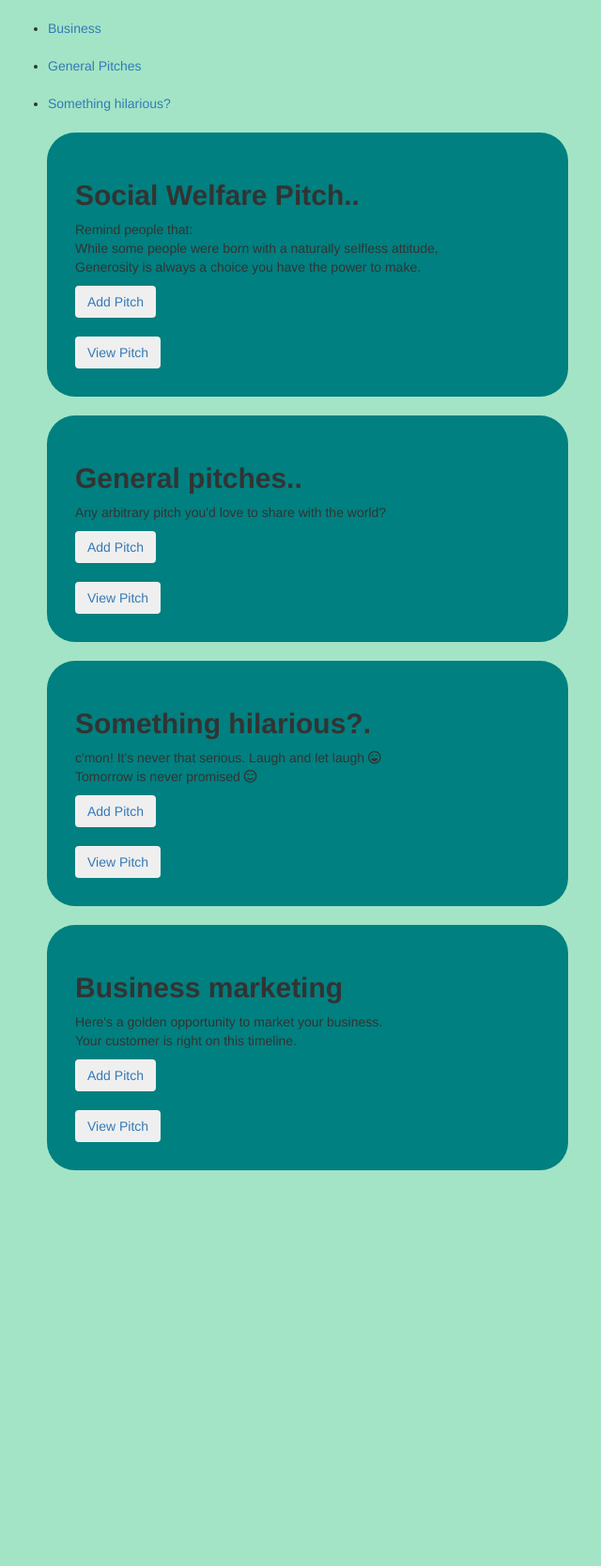
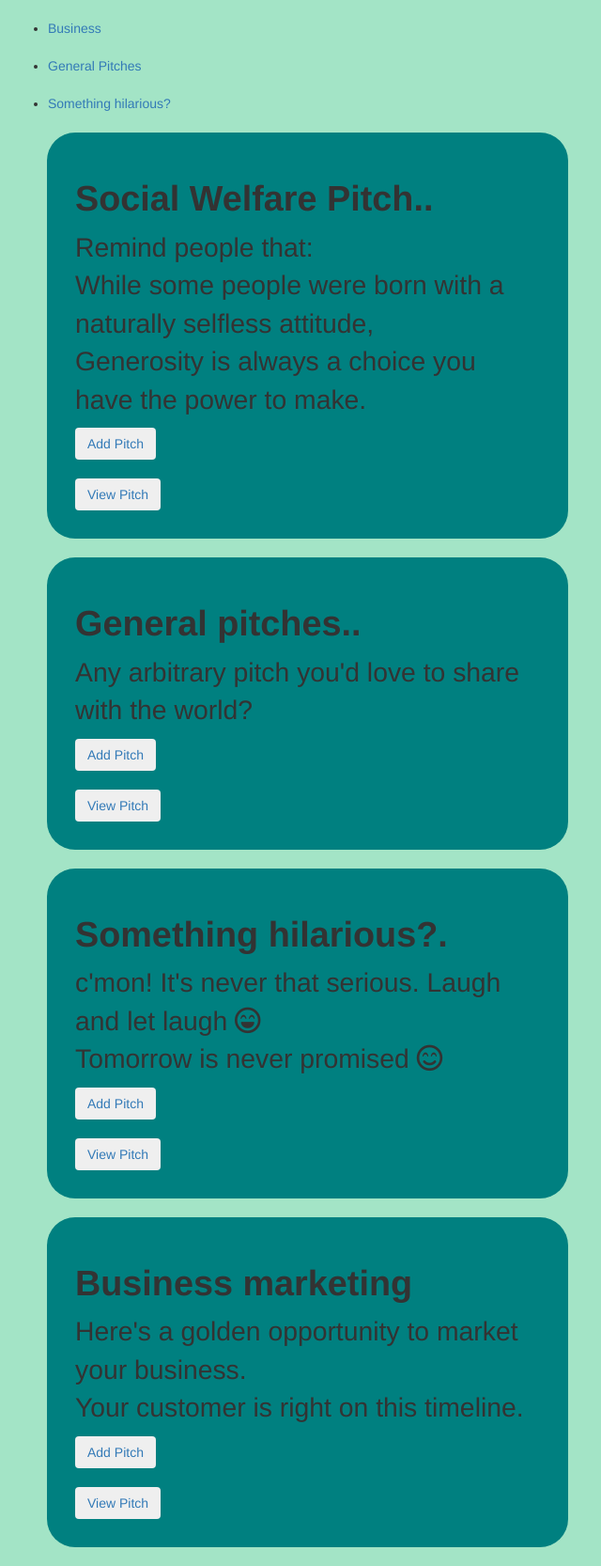
Before and after one commit to chelseaayoo/Public-pitches, a Flask app: page / in a window 1280 px wide. Shown: the part 195-1861 px from the top of the page at 94% size, without its empty margins (20-660 px from the left). Before the commit the page ends 1440 px from the top, so only its background shows below. Run offline with Flask 2, Linux system fonts and the light colour scheme; some libraries are stand-ins or nearby versions.

Commit message:
enhance larger font size

```diff
--- a/app/templates/index.html
+++ b/app/templates/index.html
@@ -31,8 +31,8 @@
       <div class="col-md-6">
         <div class="papers">
           <div>
-            <h2> <strong>Social Welfare Pitch..</strong></h2>
-            <p>Remind people that: <br>While some people were born with a naturally selfless attitude, <br>Generosity is always a choice you have the power to make.</p>
+            <h2 class="h" style="font-size: 1cm;"> <strong>Social Welfare Pitch..</strong></h2>
+            <p class="abc" style="font-size: 0.75cm;">Remind people that: <br>While some people were born with a naturally selfless attitude, <br>Generosity is always a choice you have the power to make.</p>
               <button type="button" class="btn btn-outline-primary"><a href="../pitch/">Add Pitch</a></button><br><br>
           </div>
 
@@ -48,8 +48,8 @@
         <div class="col-md-6">
           <div class="papers">
             <div>
-              <h2> <strong>General pitches..</strong></h2>
-              <p>Any arbitrary pitch you'd love to share with the world?</p>
+              <h2 class="h" style="font-size: 1cm;"> <strong>General pitches..</strong></h2>
+              <p class="any" style="font-size: 0.75cm;">Any arbitrary pitch you'd love to share with the world?</p>
                 <button type="button" class="btn btn-outline-primary"><a href="../pitch/">Add Pitch</a></button><br><br>
             </div>
 
@@ -65,8 +65,8 @@
         <div class="col-md-6">
           <div class="papers">
             <div>
-              <h2> <strong>Something hilarious?.</strong></h2>
-              <p>c'mon! It's never that serious. Laugh and let laugh <i class="far fa-laugh-beam"></i><br>Tomorrow is never promised <i class="far fa-smile-beam"></i></p>
+              <h2 class="h" style="font-size: 1cm;"> <strong>Something hilarious?.</strong></h2>
+              <p class="hi" style="font-size: 0.75cm;">c'mon! It's never that serious. Laugh and let laugh <i class="far fa-laugh-beam"></i><br>Tomorrow is never promised <i class="far fa-smile-beam"></i></p>
                 <button type="button" class="btn btn-outline-primary"><a href="../pitch/">Add Pitch</a></button><br><br>
             </div>
 
@@ -82,8 +82,8 @@
         <div class="col-md-6">
           <div class="papers">
             <div>
-              <h2> <strong>Business marketing</strong></h2>
-              <p>Here's a golden opportunity to market your business. <br>Your customer is right on this timeline.</p>
+              <h2 class="h" style="font-size: 1cm;"> <strong>Business marketing</strong></h2>
+              <p class="biz" style="font-size: 0.75cm;">Here's a golden opportunity to market your business. <br>Your customer is right on this timeline.</p>
                 <button type="button" class="btn btn-outline-primary"><a href="../pitch/">Add Pitch</a></button><br><br>
             </div>
 
```
